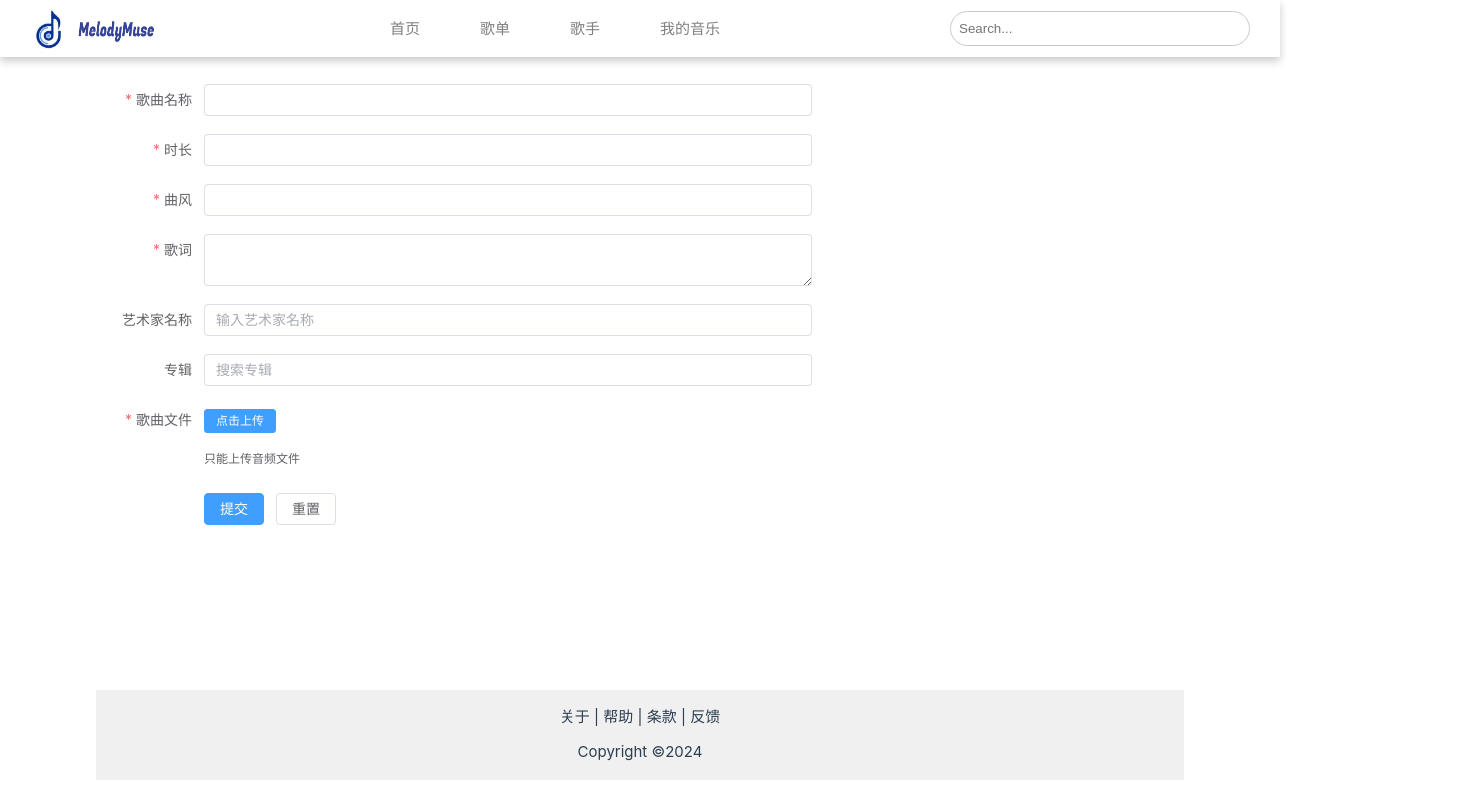
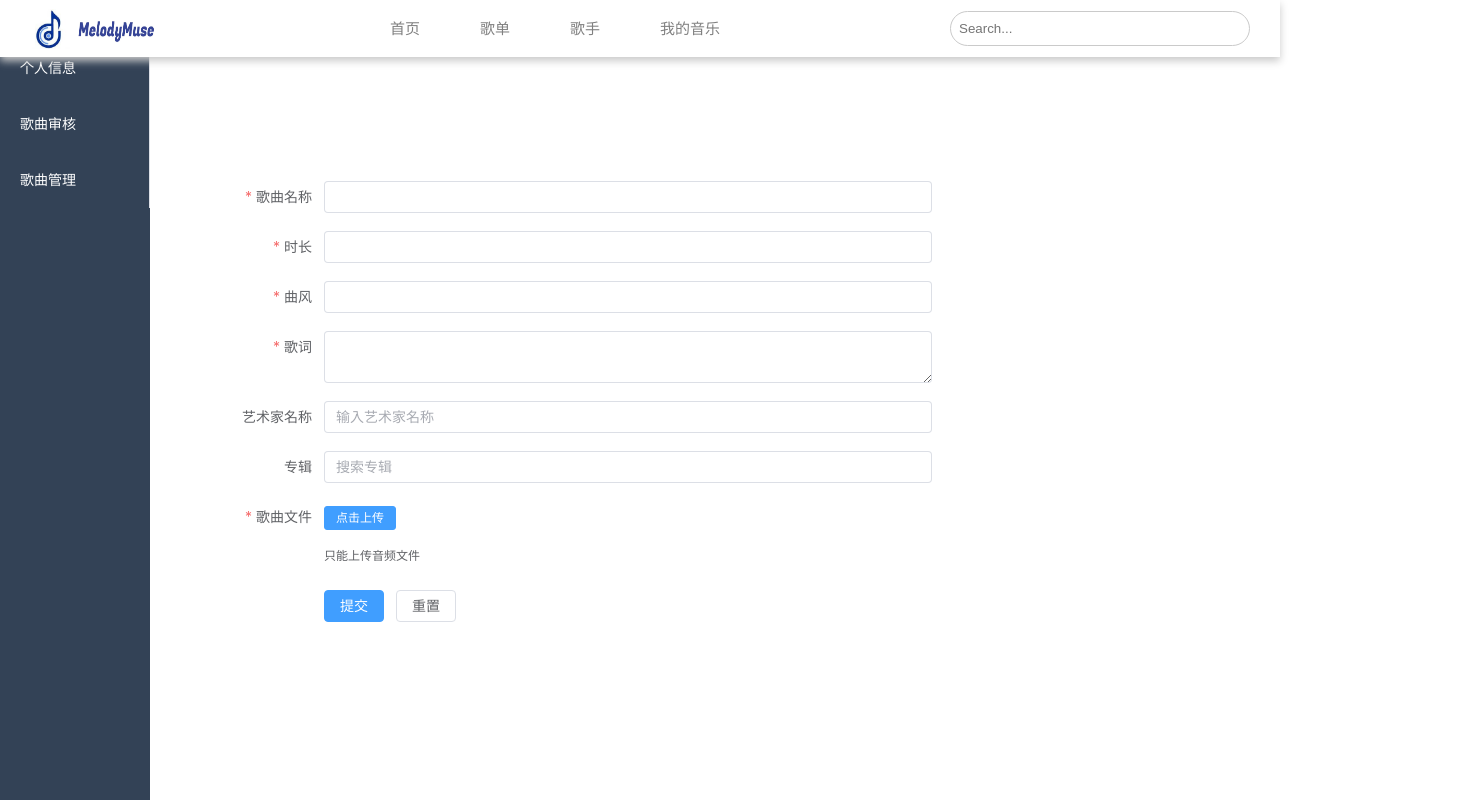
Before and after one commit to saikewei/MelodyMuse, a Vue app in the folder melodymuse.client/: page /uploadSong in a window 1280 px wide. Shown: the whole page, 1476 px wide, since content can reach past the window. Built offline with nearby package versions, Linux system fonts and the light colour scheme.

Commit message:
将侧边栏加入并修改布局样式

```diff
--- a/melodymuse.client/src/pages/CreateAlbum.vue
+++ b/melodymuse.client/src/pages/CreateAlbum.vue
@@ -2,13 +2,14 @@
     <header>
         <TheHeader />
     </header>
+    <aside>
+        <TheAside />
+
+    </aside>
     <main>
         <newAlbum />
     </main>
 
-    <footer>
-        <TheFooter />
-    </footer>
 
 </template>
 
@@ -16,12 +17,16 @@
     import newAlbum from "../components/newAlbum.vue";
     import TheHeader from "@/components/TheHeader.vue";
     import TheFooter from "@/components/TheFooter.vue";
+    import TheAside from "@/components/TheAside.vue";
+
 
     export default {
         components:{
             TheHeader,
             TheFooter,
-            newAlbum
+            newAlbum,
+            TheAside
+
         },
         data(){
             return{
@@ -52,4 +57,8 @@ main {
     margin-top: 60px; /* 或者 padding-top: 60px; */
     margin-bottom: 40px; /* 或者 padding-bottom: 40px; */
 }
+
+aside{
+
+}
 </style>
--- a/melodymuse.client/src/pages/UploadSong.vue
+++ b/melodymuse.client/src/pages/UploadSong.vue
@@ -2,10 +2,14 @@
     <header>
         <TheHeader />
     </header>
-    <newSong />
-    <footer>
-        <TheFooter />
-    </footer>
+    <aside>
+        <TheAside />
+
+    </aside>
+    <main>
+        <newSong />
+    </main>
+
 
 </template>
 
@@ -13,11 +17,15 @@
     import TheHeader from "@/components/TheHeader.vue";
     import TheFooter from "@/components/TheFooter.vue";
     import newSong from "../components/newSong.vue";
+    import TheAside from "@/components/TheAside.vue";
+
+
     export default {
         components:{
             TheFooter,
             TheHeader,
-            newSong
+            newSong,
+            TheAside
         },
         data(){
             return{
@@ -29,4 +37,14 @@
 
 <style>
 
+aside{
+
+}
+main{
+    position: relative; /* 或 absolute */
+    left: 20px; /* 将元素向右移动20px */
+    margin-left: 80px;
+    padding-left: 20px;
+}
+
 </style>
```
